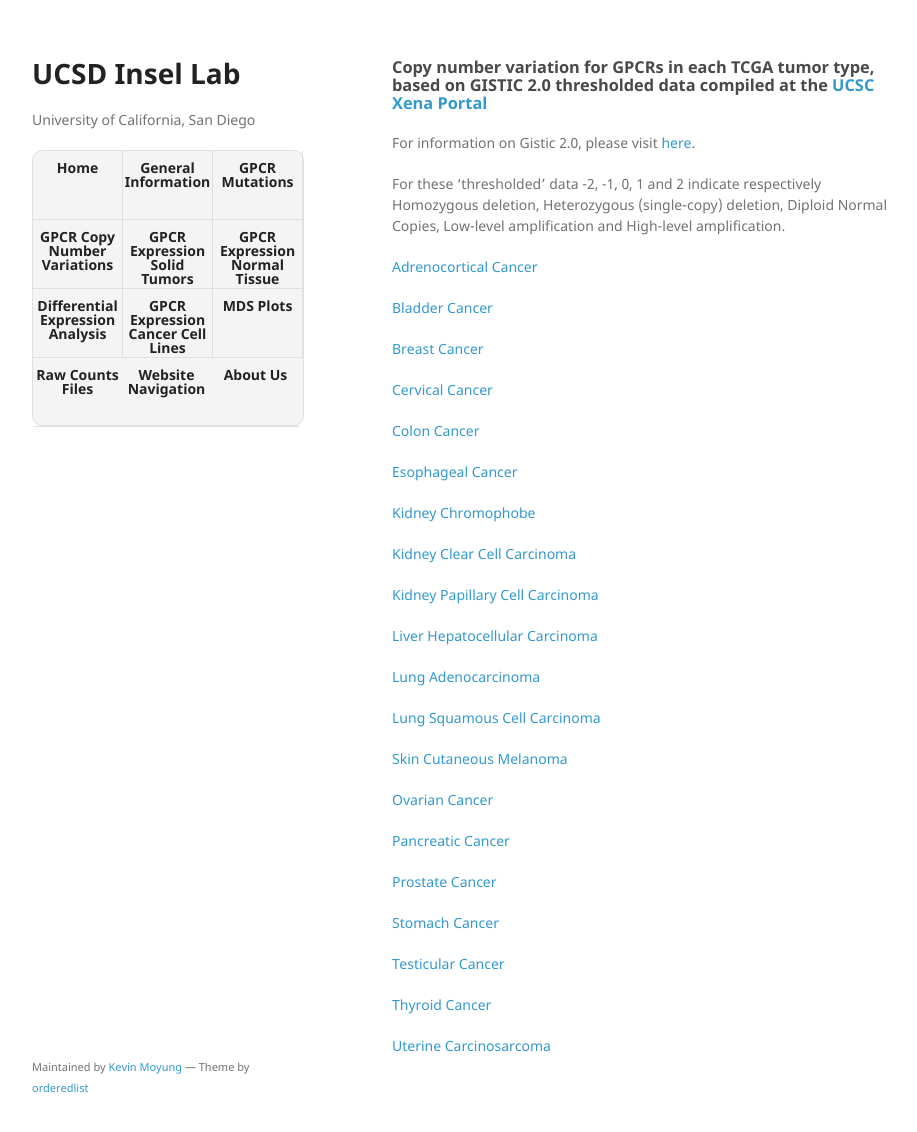
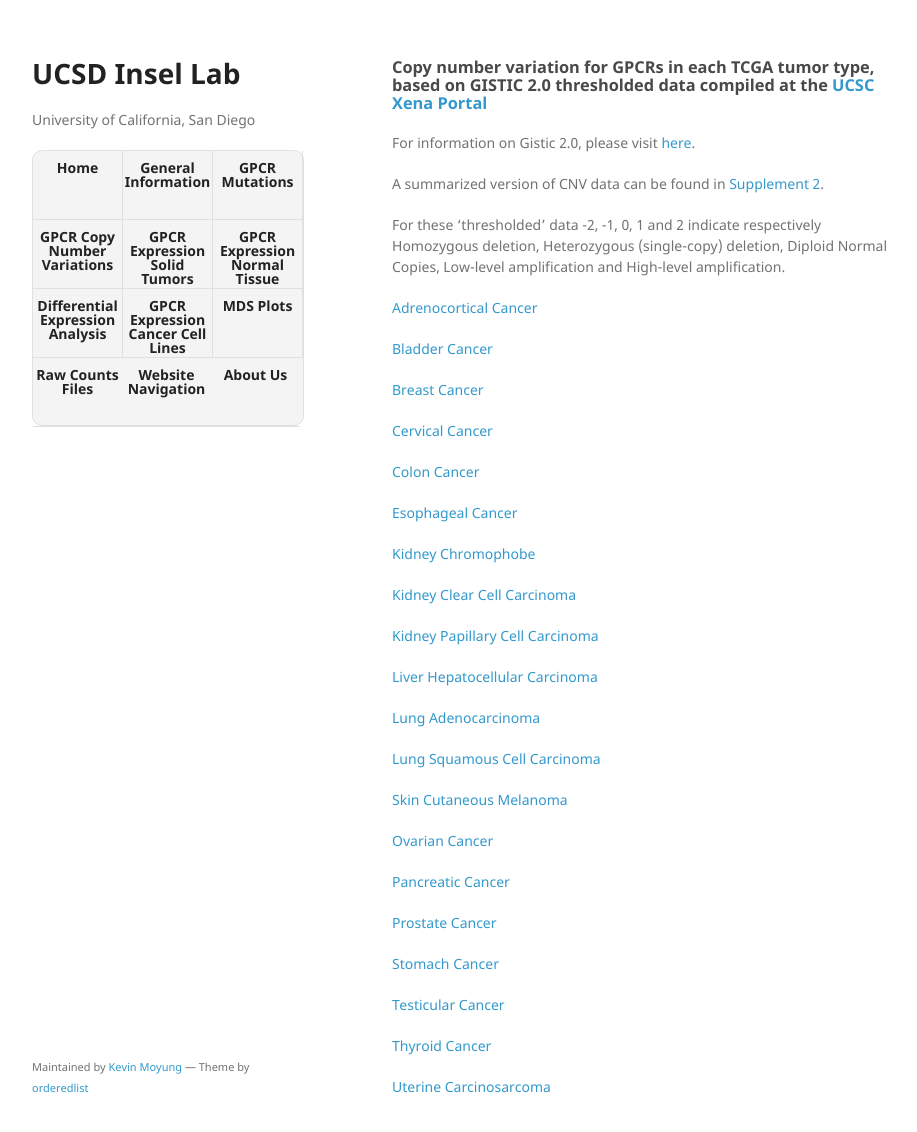
Before and after one commit to insellab/insellab.github.io, a Jekyll site: the page built from gpcr_cnv.md, in a window 1280 px wide and 1167 px high. Shown: the top 1132 px of the window, without its empty margins (178-1095 px from the left). Built offline with Jekyll 4.4.1, drawn with Linux system fonts in a browser that asks for light colours; our own code applies the rules of GitHub Pages for plain Markdown files.

Commit message:
Update gpcr_cnv.md

```diff
--- a/gpcr_cnv.md
+++ b/gpcr_cnv.md
@@ -6,6 +6,8 @@ layout: default
 
 
 For information on Gistic 2.0, please visit [here](https://software.broadinstitute.org/software/cprg/?q=node/31).
+
+A summarized version of CNV data can be found in [Supplement 2](https://drive.google.com/open?id=1ROW2FWvDYlP7w5n-qMR8KMapnjkD2Ta9).
 
 For these 'thresholded' data -2, -1, 0, 1 and 2 indicate respectively Homozygous deletion, Heterozygous (single-copy) deletion, Diploid Normal Copies, Low-level amplification and High-level amplification.
 
```
